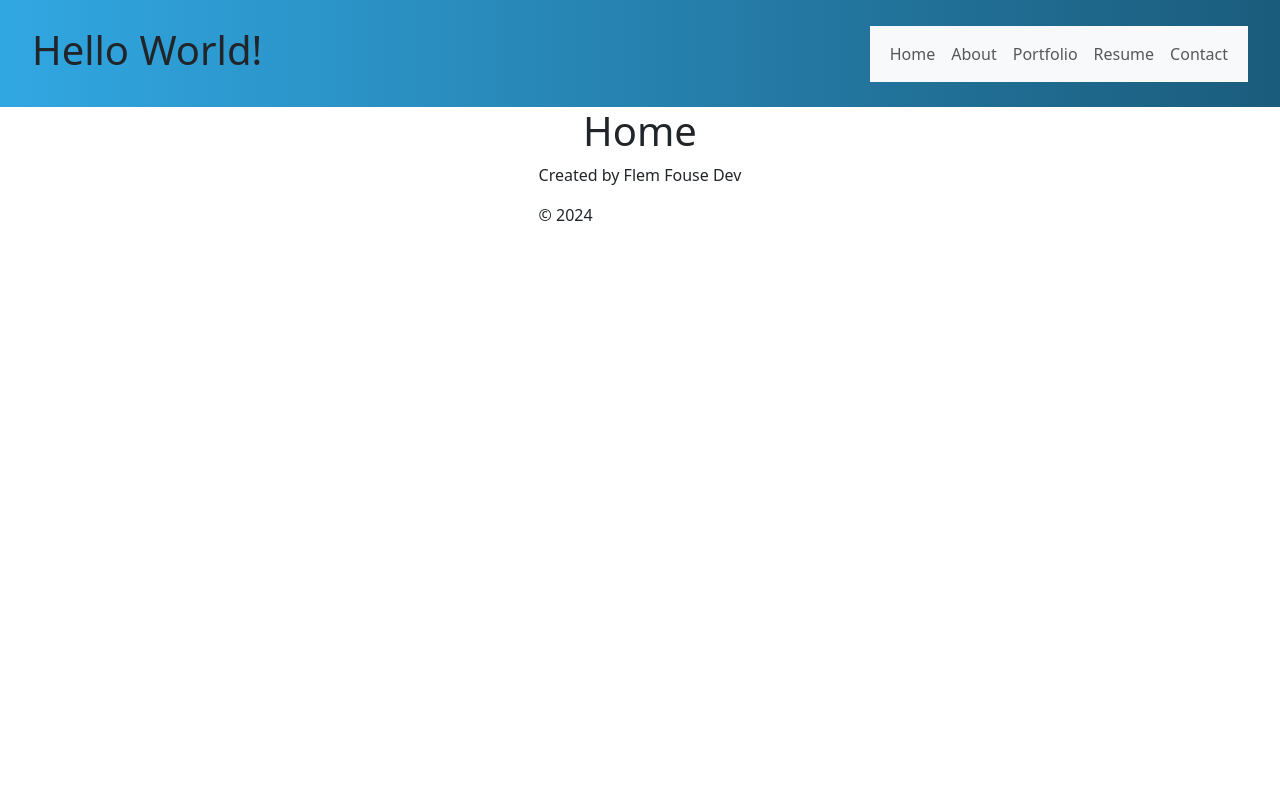
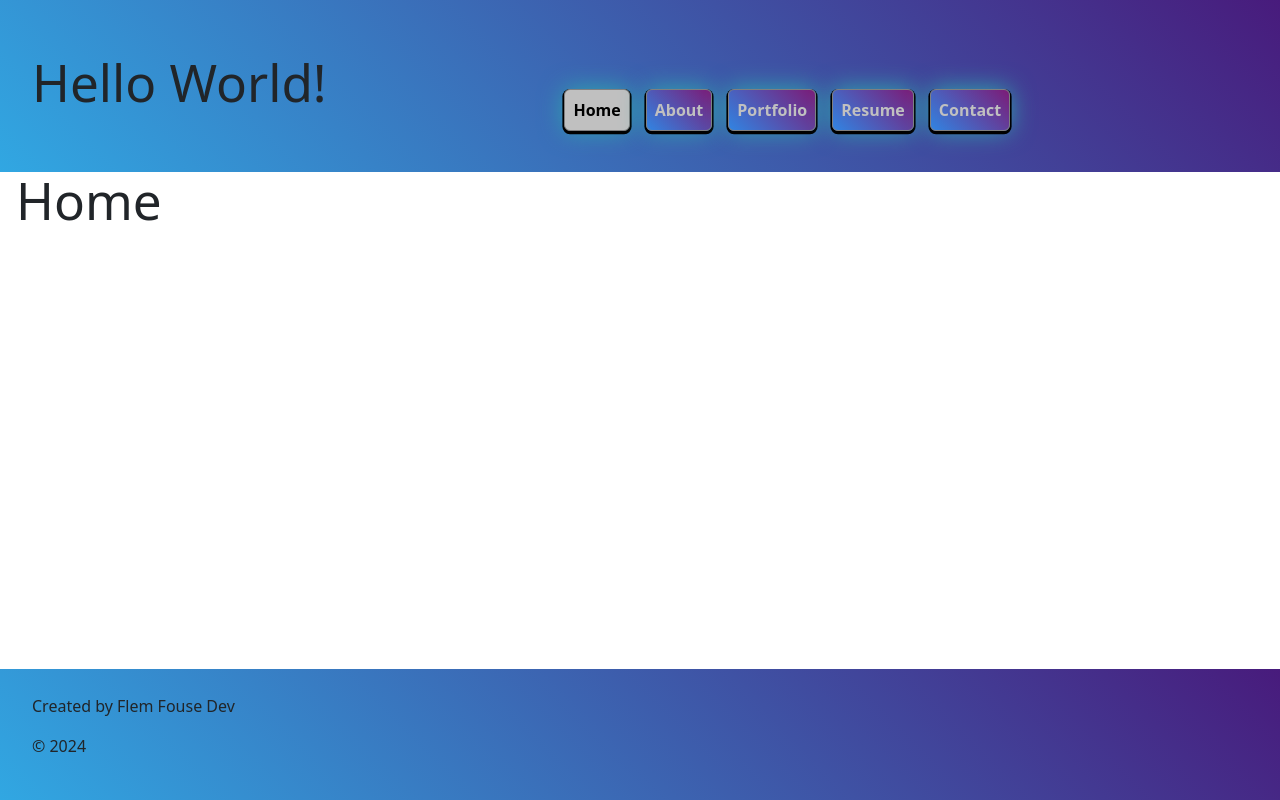
Before and after one commit to Flem-House-Dev/Flem-House-Dev-Portfolio, a React (Vite) app: page / in a window 1280 px wide. Built offline with nearby package versions, Linux system fonts and the light colour scheme.

Commit message:
added navbar styling

```diff
--- a/src/components/Navbar.jsx
+++ b/src/components/Navbar.jsx
@@ -1,58 +1,43 @@
-import Container from 'react-bootstrap/Container';
-import Nav from 'react-bootstrap/Nav';
-import Navbar from 'react-bootstrap/Navbar';
-// import NavDropdown from 'react-bootstrap/NavDropdown';
+import { Nav, Navbar } from "react-bootstrap";
+import { Link } from "react-router-dom";
+
+
 
 function NavBar() {
+
   return (
-    <Navbar expand="lg" className="bg-body-tertiary">
-      <Container>
-        {/* <Navbar.Brand href="#home">React-Bootstrap</Navbar.Brand> */}
-        <Navbar.Toggle aria-controls="basic-navbar-nav" />
-        <Navbar.Collapse id="basic-navbar-nav">
-          <Nav className="me-auto">
-            <Nav.Link href="/">Home</Nav.Link>
-            <Nav.Link href="/About">About</Nav.Link>
-            <Nav.Link href="/Portfolio">Portfolio</Nav.Link>
-            <Nav.Link href="/Resume">Resume</Nav.Link>
-            <Nav.Link href="/Contact">Contact</Nav.Link>
-            {/* <NavDropdown title="Dropdown" id="basic-nav-dropdown">
-              <NavDropdown.Item href="#action/3.1">Action</NavDropdown.Item>
-              <NavDropdown.Item href="#action/3.2">
-                Another action
-              </NavDropdown.Item>
-              <NavDropdown.Item href="#action/3.3">Something</NavDropdown.Item>
-              <NavDropdown.Divider />
-              <NavDropdown.Item href="#action/3.4">
-                Separated link
-              </NavDropdown.Item>
-            </NavDropdown> */}
-          </Nav>
-        </Navbar.Collapse>
-      </Container>
-    </Navbar>
+   <Navbar  expand='lg' className="m-lg-auto" collapseOnSelect >
+    <Navbar.Toggle aria-controls="basic-navbar-nav" />
+    <Navbar.Collapse id="basic-navbar-nav">
+    <Nav variant="pills" className="mt-5" defaultActiveKey={location.pathname}>
+      <Nav.Item>
+        <Nav.Link as={Link} to="/" eventKey="/">Home</Nav.Link>
+      </Nav.Item>
+      <Nav.Item>
+        <Nav.Link as={Link} to="/about" eventKey="/about">
+          About
+        </Nav.Link>
+      </Nav.Item>
+      <Nav.Item>
+        <Nav.Link as={Link} to="/portfolio" eventKey="/portfolio">
+          Portfolio
+        </Nav.Link>
+      </Nav.Item>
+      <Nav.Item>
+        <Nav.Link as={Link} to="/resume" eventKey="/resume">
+          Resume
+        </Nav.Link>
+      </Nav.Item>
+      <Nav.Item>
+        <Nav.Link as={Link} to="/contact" eventKey="/contact">
+          Contact
+        </Nav.Link>
+      </Nav.Item>
+    </Nav>
+    </Navbar.Collapse>
+   </Navbar>
+
   );
 }
 
 export default NavBar;
-
-// export default function Navbar() {
-//     return (
-        // <nav className="navbar navbar-expand-lg">
-        //     <ul className="nav nav-tabs">
-        //         <li className="nav-item">
-        //             <a href="#about">About</a>
-        //         </li>
-        //         <li className="nav-item">
-        //             <a href="#projects">Projects</a>
-        //         </li>
-        //         <li className="nav-item">
-        //             <a href="#contact">Contact</a>
-        //         </li>
-        //         <li className="nav-item">
-        //             <a href="#resume">Resume</a>
-        //         </li>
-        //     </ul>
-        // </nav>
-//     )
-// }
--- a/src/index.css
+++ b/src/index.css
@@ -13,13 +13,30 @@
   -moz-osx-font-smoothing: grayscale;
 }
 
-#root {
+/* #root {
   display: flex;
   flex-direction: column;
   align-items: center;
-  /* justify-content: center; */
+  justify-content: center;
   width: 100%;
   height: 100vh;
+} */
+
+html, body, #root {
+  height: 100%;
+  margin: 0;
+  padding: 0;
+  display: flex;
+  flex-direction: column;
+  position: relative;
+}
+
+.main {
+  flex: 1;
+  display: flex;
+  flex-direction: column;
+  /* align-items: center;
+  justify-content: center; */
 }
 
 a {
@@ -32,8 +49,6 @@ a:hover {
 }
 
 body {
-  margin: 0;
-  display: flex;
   /* place-items: center; */
   min-width: 320px;
   min-height: 100vh;
@@ -81,8 +96,47 @@ button:focus-visible {
 #header {
   display: flex;
   justify-content: space-between;
+  height: 172px;
+  /* position: relative; */
+  /* overflow: hidden; */
+}
+
+footer {
+  position: absolute;
+  bottom: 0;
+}
+
+#header, footer {
+  width: 100%;
+  padding: 1.6em 2em;
   align-items: center;
-  padding: 1.6em 2em;
-  width: 100%;
-  background-image: linear-gradient(90deg, #31A7E2, #1B5C7C);
+  background-image: linear-gradient(45deg, #31A7E2, #481b7c);
 }
+
+/* ------------------------------------- */
+
+.nav-pills .nav-link {
+  background-image: linear-gradient(45deg, #3184e2, #7c1b77);
+  /* background-color: #7e31e2; */
+  border: gray 1px solid;
+  text-align: center;
+  margin:0.25em .5em;
+  box-shadow: 0 0.1em 0 0.1em #000000, 0 0 25px rgb(46, 169, 173);
+  transition: 250ms;
+  color: silver;
+  font-weight: bold;
+}
+
+.nav-pills .nav-link:hover {
+  /* background-image: linear-gradient(45deg, white  ,silver); */
+  background-image: none;
+  transition: 200ms;
+  background-color: #7e31e2;
+}
+
+.nav-pills .nav-link.active {
+  /* background-image: linear-gradient(45deg, white, silver); */
+  background-image: none;
+  background-color: silver;
+  font-weight: bold;
+}
--- a/src/main.jsx
+++ b/src/main.jsx
@@ -1,7 +1,7 @@
 import React from 'react'
 import ReactDOM from 'react-dom/client'
+import 'bootstrap/dist/css/bootstrap.min.css'
 import './index.css'
-import 'bootstrap/dist/css/bootstrap.min.css'
 import { createBrowserRouter, RouterProvider } from 'react-router-dom'
 
 import App from './App.jsx'
```
